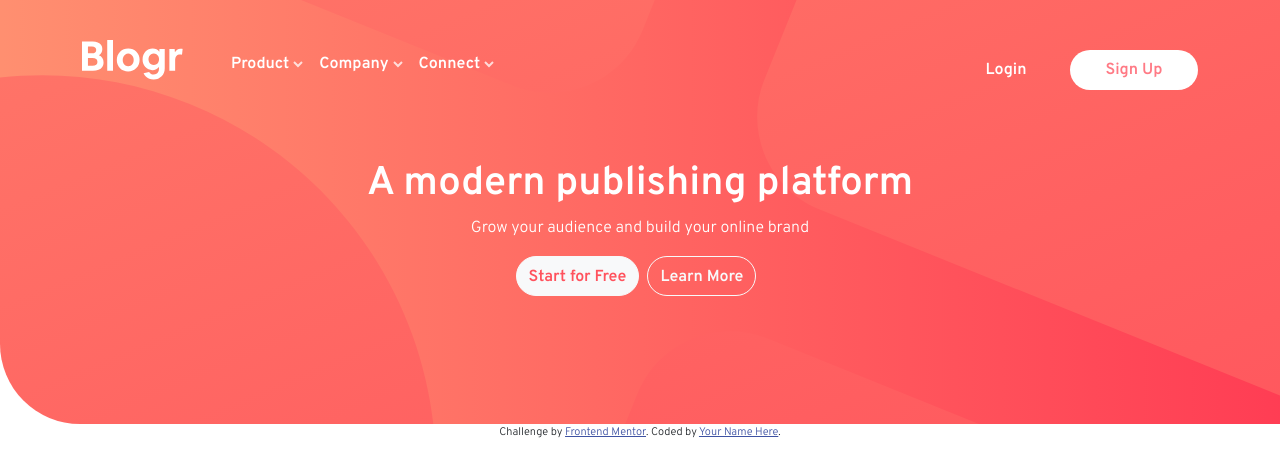
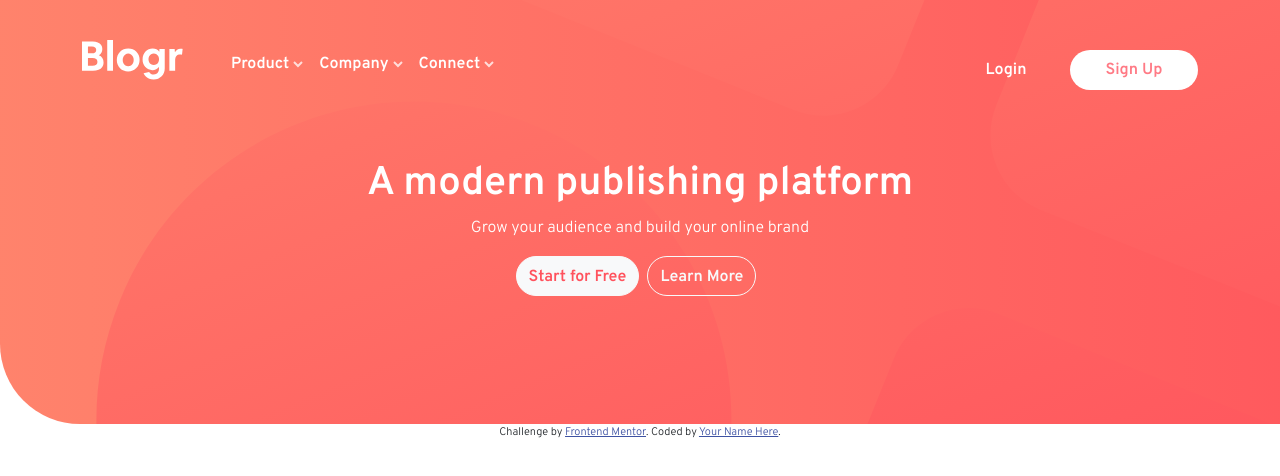
Before and after one commit to azaespa/blogr-landing-page, a plain HTML site: page index.html in a window 1280 px wide. Drawn offline with nearby package versions, Linux system fonts and the light colour scheme.

Commit message:
backgorund size

```diff
--- a/style.css
+++ b/style.css
@@ -120,6 +120,8 @@ body {
     text-align: center;
     color: white;
     background: url(images/bg-pattern-intro.svg) center no-repeat, var(--vlred-to-lred) center;
+    background-size: 200%;
+    background-position-x: 30%;
     border-radius: 0 0 0 80px;
 }
 
```
